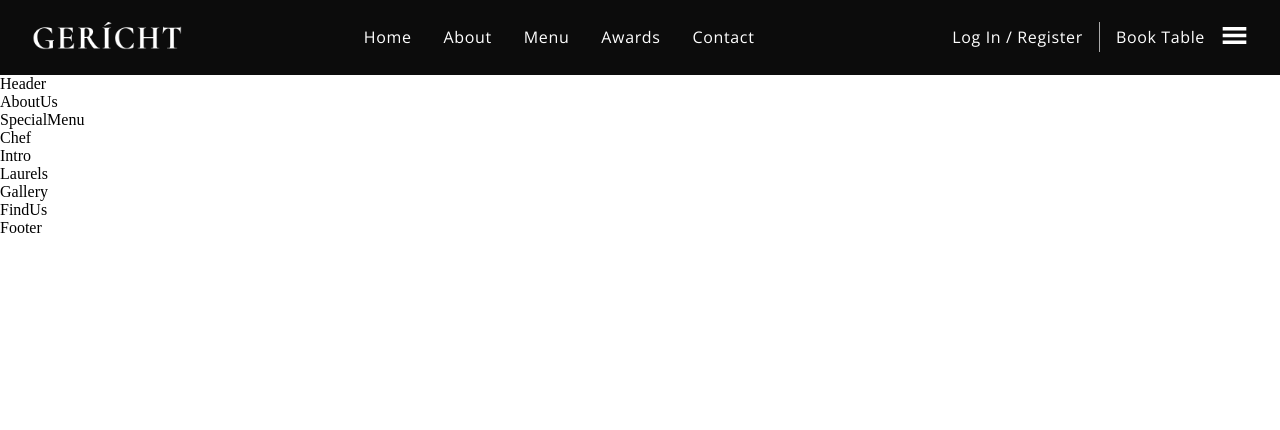
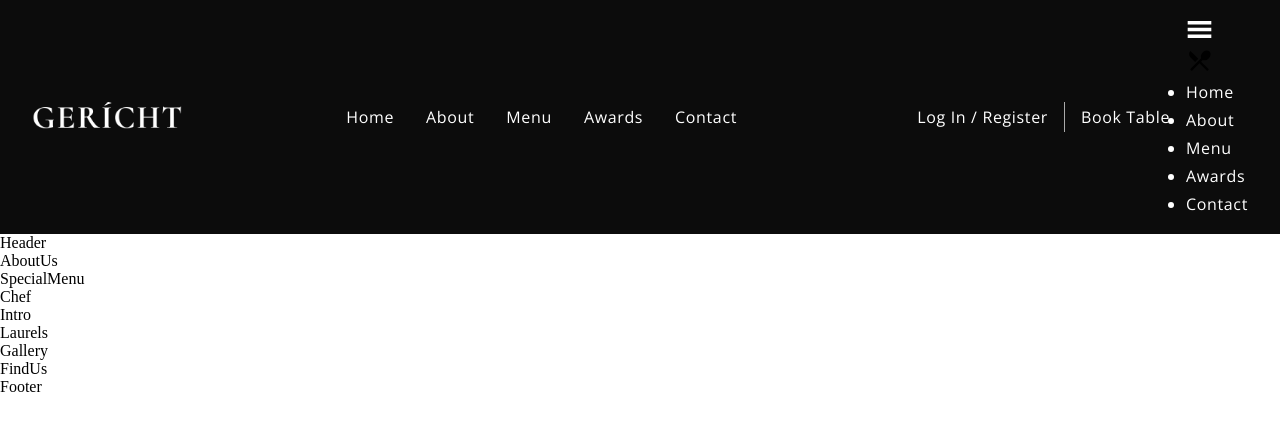
Before and after one commit to NguyenSanh/FineDining_react, a React (Create React App) app: page / in a window 1280 px wide. Shown: the top 430 px of the page. Built offline with nearby package versions, Linux system fonts and the light colour scheme; a web font is replaced by a local one.

Commit message:
Worked on SmallScreen Div

```diff
--- a/src/components/Navbar/Navbar.jsx
+++ b/src/components/Navbar/Navbar.jsx
@@ -29,6 +29,16 @@
     </div>
     <div className='app__navbar-smallscreen'>
       <GiHamburgerMenu color= "#FFF " fontSize={27} onClick={() => {}} />
+      <div className='app__navbar-smallscreen_overlay flex-center slide-bottom'>
+        <MdOutlineRestaurantMenu fontSize={27} className='overlay_close' onClick={() => {}}/>
+        <ul className='app__navbar-smallscreen-links'>
+          <li className="p__opensans"> <a href="#home">Home</a></li>
+          <li className="p__opensans"> <a href="#about">About</a></li>
+          <li className="p__opensans"> <a href="#menu">Menu</a></li>
+          <li className="p__opensans"> <a href="#awards">Awards</a></li>
+          <li className="p__opensans"> <a href="#contact">Contact</a></li>
+        </ul>
+      </div>
     </div>
   </div>
 );
```
